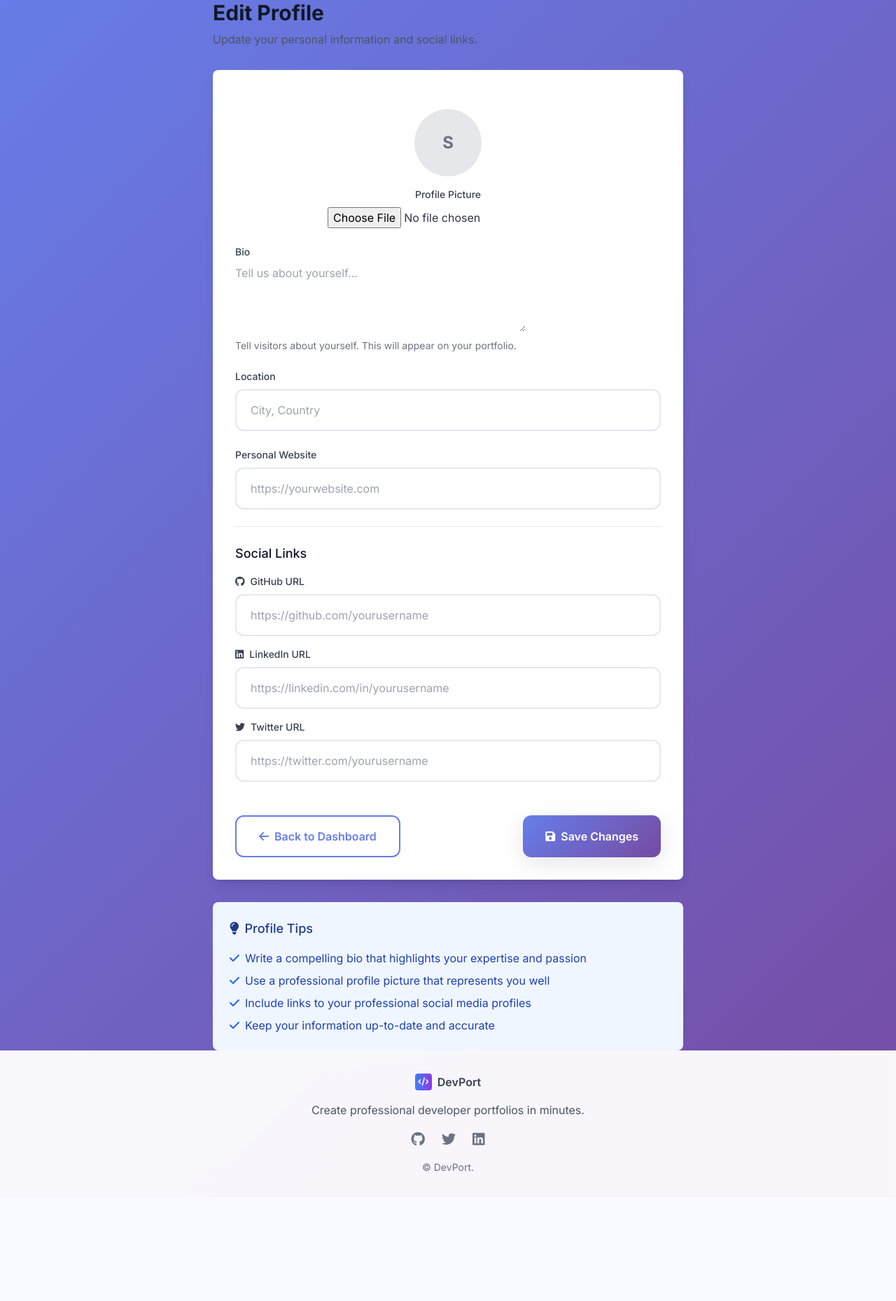
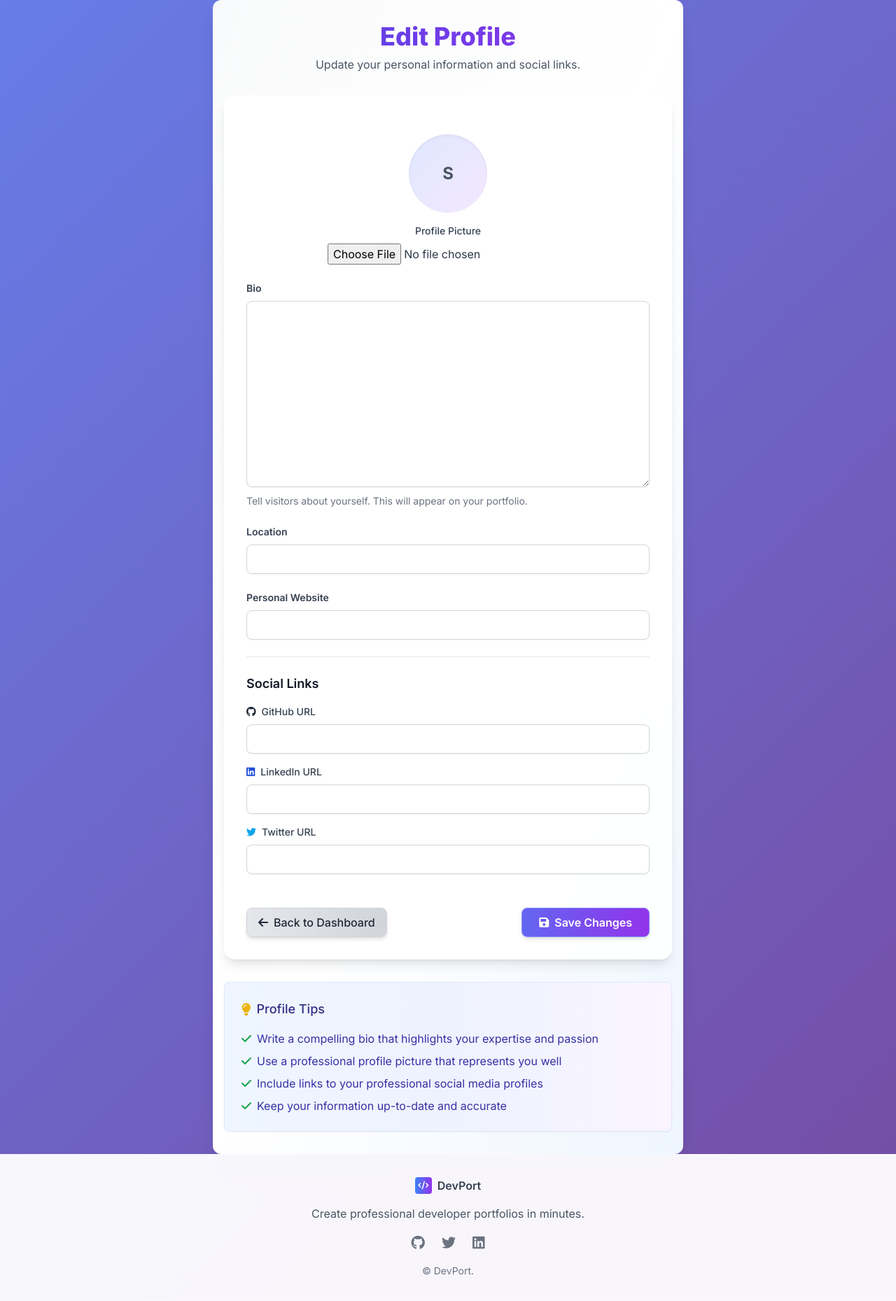
Before and after one commit to PannaAryan/DevPort, a Django app: page /profile/edit/ in a window 1280 px wide. Shown: the part 98-1957 px from the top of the page at 70% size. Before the commit the page ends 1772 px from the top, so only its background shows below. Run offline with Django 4.2, Linux system fonts and the light colour scheme; the visitor is signed in with stand-in values (Sample User, id 1); data comes from the database, SQL or seed files in the repository; some libraries are stand-ins or nearby versions.

Commit message:
profile updated

```diff
--- a/portfolio/forms.py
+++ b/portfolio/forms.py
@@ -40,13 +40,24 @@ class UserProfileForm(forms.ModelForm):
         model = UserProfile
         fields = ['bio', 'profile_picture', 'location', 'website', 'github_url', 'linkedin_url', 'twitter_url']
         widgets = {
-            'bio': forms.Textarea(attrs={'rows': 4, 'class': 'form-textarea', 'placeholder': 'Tell us about yourself...'}),
-            'location': forms.TextInput(attrs={'class': 'form-input', 'placeholder': 'City, Country'}),
-            'website': forms.URLInput(attrs={'class': 'form-input', 'placeholder': 'https://yourwebsite.com'}),
-            'github_url': forms.URLInput(attrs={'class': 'form-input', 'placeholder': 'https://github.com/yourusername'}),
-            'linkedin_url': forms.URLInput(attrs={'class': 'form-input', 'placeholder': 'https://linkedin.com/in/yourusername'}),
-            'twitter_url': forms.URLInput(attrs={'class': 'form-input', 'placeholder': 'https://twitter.com/yourusername'}),
-            'profile_picture': forms.FileInput(attrs={'class': 'form-file-input', 'accept': 'image/*'}),
+            'bio': forms.Textarea(attrs={
+                'class': 'w-full rounded-lg border border-gray-300 bg-white shadow-sm focus:border-indigo-500 focus:ring-2 focus:ring-indigo-400 transition p-3'
+            }),
+            'location': forms.TextInput(attrs={
+                'class': 'w-full rounded-lg border border-gray-300 bg-white shadow-sm focus:border-purple-500 focus:ring-2 focus:ring-purple-400 transition p-2'
+            }),
+            'website': forms.URLInput(attrs={
+                'class': 'w-full rounded-lg border border-gray-300 bg-white shadow-sm focus:border-indigo-500 focus:ring-2 focus:ring-indigo-400 transition p-2'
+            }),
+            'github_url': forms.URLInput(attrs={
+                'class': 'w-full rounded-lg border border-gray-300 bg-white shadow-sm focus:border-gray-600 focus:ring-2 focus:ring-gray-400 transition p-2'
+            }),
+            'linkedin_url': forms.URLInput(attrs={
+                'class': 'w-full rounded-lg border border-gray-300 bg-white shadow-sm focus:border-blue-600 focus:ring-2 focus:ring-blue-400 transition p-2'
+            }),
+            'twitter_url': forms.URLInput(attrs={
+                'class': 'w-full rounded-lg border border-gray-300 bg-white shadow-sm focus:border-sky-500 focus:ring-2 focus:ring-sky-400 transition p-2'
+            }),
         }
 
     def clean_profile_picture(self):
--- a/templates/portfolio/profile_edit.html
+++ b/templates/portfolio/profile_edit.html
@@ -3,13 +3,15 @@
 {% block title %}Edit Profile - DevPort{% endblock %}
 
 {% block content %}
-<div class="max-w-2xl mx-auto">
-    <div class="mb-8">
-        <h1 class="text-3xl font-bold text-gray-900">Edit Profile</h1>
+<div class="max-w-2xl mx-auto px-4 py-8 bg-gradient-to-br from-gray-50 via-white to-blue-50 rounded-xl shadow-xl">
+    <div class="mb-8 text-center">
+        <h1 class="text-4xl font-extrabold text-transparent bg-clip-text bg-gradient-to-r from-indigo-600 to-purple-600">
+            Edit Profile
+        </h1>
         <p class="text-gray-600 mt-2">Update your personal information and social links.</p>
     </div>
 
-    <div class="bg-white rounded-lg shadow-lg p-8">
+    <div class="bg-white/90 backdrop-blur-md rounded-2xl shadow-lg p-8 hover:shadow-2xl transition-shadow duration-300">
         <form method="post" enctype="multipart/form-data" class="space-y-6">
             {% csrf_token %}
 
@@ -24,9 +26,9 @@
                 {% if form.instance.profile_picture %}
                     <img src="{{ form.instance.profile_picture.url }}"
                          alt="Profile Picture"
-                         class="w-24 h-24 rounded-full mx-auto mb-4 border-4 border-gray-200">
+                         class="w-28 h-28 rounded-full mx-auto mb-4 border-4 border-gradient-to-r from-indigo-500 to-purple-500 shadow-md transform hover:scale-105 transition-transform">
                 {% else %}
-                    <div class="w-24 h-24 rounded-full mx-auto mb-4 bg-gray-200 flex items-center justify-center text-2xl font-bold text-gray-500">
+                    <div class="w-28 h-28 rounded-full mx-auto mb-4 bg-gradient-to-br from-indigo-100 to-purple-100 flex items-center justify-center text-2xl font-bold text-gray-600 shadow-inner">
                         {{ user.first_name.0|default:user.username.0|upper }}
                     </div>
                 {% endif %}
@@ -44,7 +46,7 @@
 
             <!-- Bio -->
             <div>
-                <label for="{{ form.bio.id_for_label }}" class="block text-sm font-medium text-gray-700 mb-2">
+                <label for="{{ form.bio.id_for_label }}" class="block text-sm font-semibold text-gray-700 mb-2">
                     Bio
                 </label>
                 {{ form.bio }}
@@ -58,7 +60,7 @@
 
             <!-- Location -->
             <div>
-                <label for="{{ form.location.id_for_label }}" class="block text-sm font-medium text-gray-700 mb-2">
+                <label for="{{ form.location.id_for_label }}" class="block text-sm font-semibold text-gray-700 mb-2">
                     Location
                 </label>
                 {{ form.location }}
@@ -69,7 +71,7 @@
 
             <!-- Website -->
             <div>
-                <label for="{{ form.website.id_for_label }}" class="block text-sm font-medium text-gray-700 mb-2">
+                <label for="{{ form.website.id_for_label }}" class="block text-sm font-semibold text-gray-700 mb-2">
                     Personal Website
                 </label>
                 {{ form.website }}
@@ -80,72 +82,71 @@
 
             <!-- Social Links -->
             <div class="border-t border-gray-200 pt-6">
-                <h3 class="text-lg font-medium text-gray-900 mb-4">Social Links</h3>
+                <h3 class="text-lg font-semibold text-gray-900 mb-4">Social Links</h3>
 
                 <div class="space-y-4">
                     <div>
                         <label for="{{ form.github_url.id_for_label }}" class="block text-sm font-medium text-gray-700 mb-2">
-                            <i class="fab fa-github mr-2"></i>GitHub URL
+                            <i class="fab fa-github mr-2 text-gray-800"></i>GitHub URL
                         </label>
                         {{ form.github_url }}
-                        {% if form.github_url.errors %}
-                            <p class="mt-1 text-sm text-red-600">{{ form.github_url.errors.0 }}</p>
-                        {% endif %}
                     </div>
 
                     <div>
                         <label for="{{ form.linkedin_url.id_for_label }}" class="block text-sm font-medium text-gray-700 mb-2">
-                            <i class="fab fa-linkedin mr-2"></i>LinkedIn URL
+                            <i class="fab fa-linkedin mr-2 text-blue-700"></i>LinkedIn URL
                         </label>
                         {{ form.linkedin_url }}
-                        {% if form.linkedin_url.errors %}
-                            <p class="mt-1 text-sm text-red-600">{{ form.linkedin_url.errors.0 }}</p>
-                        {% endif %}
                     </div>
 
                     <div>
                         <label for="{{ form.twitter_url.id_for_label }}" class="block text-sm font-medium text-gray-700 mb-2">
-                            <i class="fab fa-twitter mr-2"></i>Twitter URL
+                            <i class="fab fa-twitter mr-2 text-sky-500"></i>Twitter URL
                         </label>
                         {{ form.twitter_url }}
-                        {% if form.twitter_url.errors %}
-                            <p class="mt-1 text-sm text-red-600">{{ form.twitter_url.errors.0 }}</p>
-                        {% endif %}
                     </div>
                 </div>
             </div>
 
             <div class="flex justify-between pt-6">
-                <a href="{% url 'portfolio:dashboard' %}" class="btn-secondary">
+                <a href="{% url 'portfolio:dashboard' %}"
+                    class="bg-gradient-to-r from-gray-200 to-gray-300 hover:from-gray-300 hover:to-gray-400
+                            text-gray-800 font-medium rounded-lg px-4 py-2 shadow-md hover:shadow-lg
+                            border border-gray-300 transition transform hover:-translate-y-0.5">
                     <i class="fas fa-arrow-left mr-2"></i>Back to Dashboard
                 </a>
-                <button type="submit" class="btn-primary">
+
+                <button type="submit"
+                    class="bg-gradient-to-r from-indigo-500 to-purple-600 hover:from-indigo-600 hover:to-purple-700
+                        text-white font-semibold rounded-lg px-6 py-2 shadow-md hover:shadow-xl
+                        border border-indigo-400 transition transform hover:-translate-y-0.5">
                     <i class="fas fa-save mr-2"></i>Save Changes
                 </button>
+
             </div>
         </form>
     </div>
 
     <!-- Tips Section -->
-    <div class="mt-8 bg-blue-50 rounded-lg p-6">
-        <h3 class="text-lg font-medium text-blue-900 mb-4">
-            <i class="fas fa-lightbulb mr-2"></i>Profile Tips
+    <div class="mt-8 bg-gradient-to-r from-blue-50 via-indigo-50 to-purple-50 rounded-lg p-6 border border-indigo-100 shadow-sm">
+        <h3 class="text-lg font-medium text-indigo-900 mb-4 flex items-center">
+            <i class="fas fa-lightbulb mr-2 text-yellow-500"></i>Profile Tips
         </h3>
-        <ul class="space-y-2 text-blue-800">
+        <ul class="space-y-2 text-indigo-800">
             <li class="flex items-start">
-                <i class="fas fa-check text-blue-600 mr-2 mt-1"></i>
+                <i class="fas fa-check text-green-600 mr-2 mt-1"></i>
                 <span>Write a compelling bio that highlights your expertise and passion</span>
             </li>
             <li class="flex items-start">
-                <i class="fas fa-check text-blue-600 mr-2 mt-1"></i>
+                <i class="fas fa-check text-green-600 mr-2 mt-1"></i>
                 <span>Use a professional profile picture that represents you well</span>
             </li>
             <li class="flex items-start">
-                <i class="fas fa-check text-blue-600 mr-2 mt-1"></i>
+                <i class="fas fa-check text-green-600 mr-2 mt-1"></i>
                 <span>Include links to your professional social media profiles</span>
             </li>
             <li class="flex items-start">
-                <i class="fas fa-check text-blue-600 mr-2 mt-1"></i>
+                <i class="fas fa-check text-green-600 mr-2 mt-1"></i>
                 <span>Keep your information up-to-date and accurate</span>
             </li>
         </ul>
```
